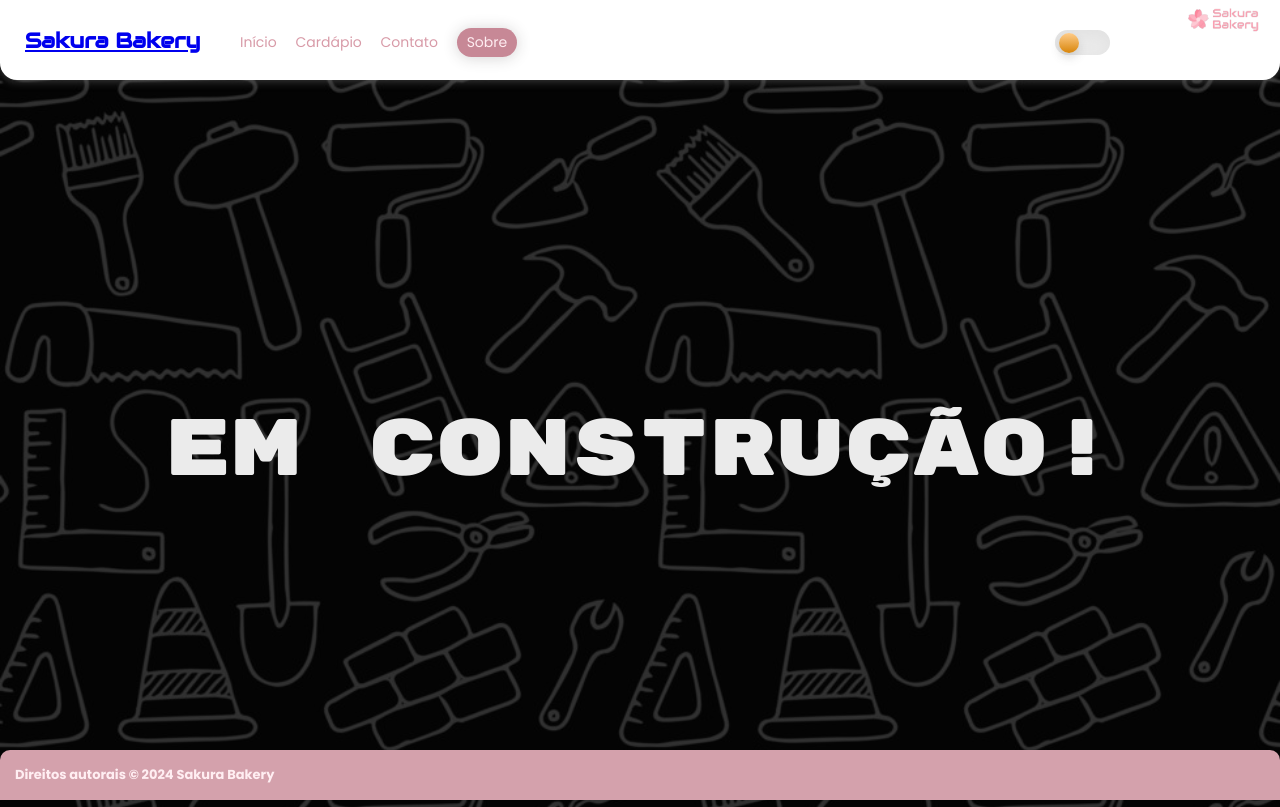
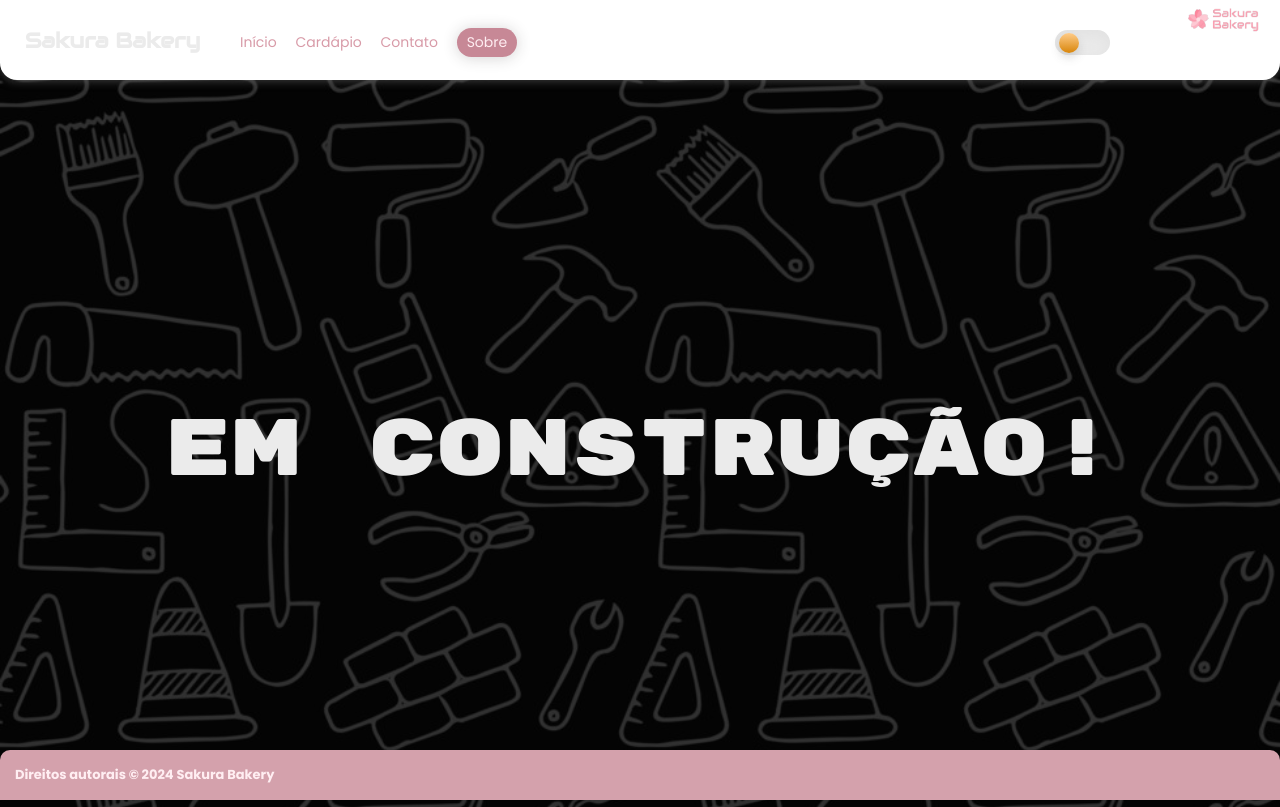
Before and after one commit to psouzah12/sakurabakery, a plain HTML site: page Pages/sobre.html in a window 1280 px wide. Drawn offline with Linux system fonts and the light colour scheme.

Commit message:
Final Fix

```diff
--- a/Pages/sobre.html
+++ b/Pages/sobre.html
@@ -12,7 +12,7 @@
 </head>
     <body>
         <header>
-            <a href="./index.html"><h1 style="font-size: 21px; font-family: Audiowide, sans-serif;">Sakura Bakery</h1></a>
+            <a href="../index.html"><h1 style="font-size: 21px; font-family: Audiowide, sans-serif;">Sakura Bakery</h1></a>
             <img src="../Images/logo/NoBgLogoSakura.png">
             <nav>
                 <ul>
--- a/styles/contato.css
+++ b/styles/contato.css
@@ -25,6 +25,10 @@ header {
     border-bottom-left-radius: 17px;
     border-bottom-right-radius: 17px;
     transition: 0.5s ease;
+}
+header a{
+    text-decoration: none;
+    color: #ebebeb;
 }
 header::after {
     content: '';
--- a/styles/sobre.css
+++ b/styles/sobre.css
@@ -25,6 +25,10 @@ header {
     border-bottom-left-radius: 17px;
     border-bottom-right-radius: 17px;
     transition: 0.5s ease;
+}
+header a{
+    text-decoration: none;
+    color: #ebebeb;
 }
 header::after {
     content: '';
--- a/styles/style.css
+++ b/styles/style.css
@@ -27,6 +27,10 @@ header {
     border-bottom-left-radius: 17px;
     border-bottom-right-radius: 17px;
     transition: 0.5s ease;
+}
+header a{
+    text-decoration: none;
+    color: #ebebeb;
 }
 main{
     transition: opacity 0.5s ease;
```
Also changed, not shown: Pages/cardapio.html (+1 -1 lines), Pages/contato.html (+1 -1 lines).
